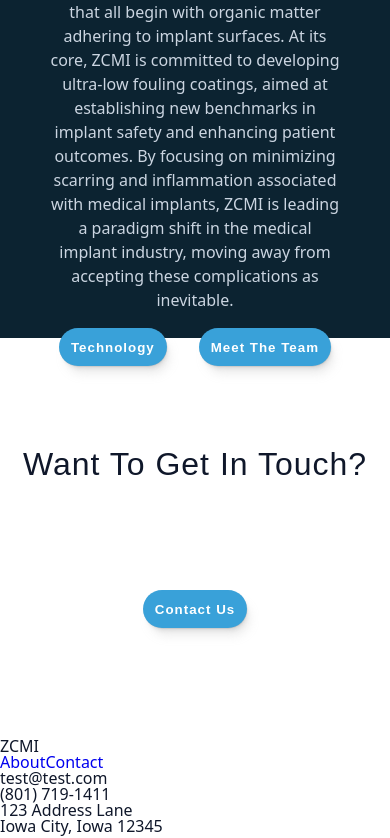
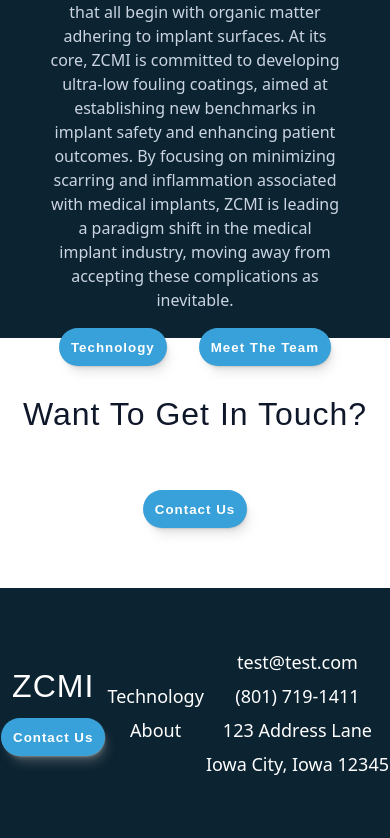
Before and after one commit to notacoham/zwicoat, a React (Vite) app: page / in a window 390 px wide. Shown: the part 2052-2890 px from the top of the page. Built offline with nearby package versions, Linux system fonts and the light colour scheme; a web font is replaced by a local one.

Commit message:
add footer wrapper and adjust styling for responsiveness

```diff
--- a/src/assets/wrappers/ContactCardWrapper.js
+++ b/src/assets/wrappers/ContactCardWrapper.js
@@ -8,14 +8,19 @@ const Wrapper = styled.nav`
     flex-direction: column;
     justify-content: space-evenly;
     align-items: center;
-    height: 400px;
-  }
-
-  .contact-header {
+    height: 250px;
   }
 
   .contact-btn {
   }
+
+  @media (min-width: 768px) {
+    display: flex;
+    flex-direction: column;
+    justify-content: space-evenly;
+    align-items: center;
+    height: 400px;
+  }
 `;
 
 export default Wrapper;
--- /dev/null
+++ b/src/assets/wrappers/FooterWrapper.js
@@ -0,0 +1,58 @@
+import styled from 'styled-components';
+
+const Wrapper = styled.nav`
+  background-color: #0c2331;
+
+  .footer-center {
+    display: flex;
+    flex-direction: row;
+    justify-content: space-around;
+    height: 250px;
+    align-items: center;
+  }
+  .footer-logo {
+    display: flex;
+    flex-direction: column;
+    justify-content: space-evenly;
+    align-items: center;
+    gap: 1rem;
+  }
+
+  .footer-header {
+    color: var(--white);
+  }
+
+  .footer-links {
+    display: flex;
+    flex-direction: column;
+    justify-content: space-evenly;
+    align-items: center;
+    gap: 1rem;
+  }
+
+  .footer-link {
+    color: var(--white);
+    text-decoration: none;
+    font-size: 18px;
+  }
+
+  .footer-link:hover {
+    transition: var(--transition);
+    color: var(--primary-3);
+  }
+
+  .footer-info {
+    display: flex;
+    flex-direction: column;
+    justify-content: space-evenly;
+    align-items: center;
+    gap: 1rem;
+  }
+
+  .footer-contacts {
+    font-size: 18px;
+    color: var(--white);
+  }
+`;
+
+export default Wrapper;
--- a/src/components/Footer.jsx
+++ b/src/components/Footer.jsx
@@ -1,17 +1,22 @@
 import React from 'react';
 import { NavLink } from 'react-router-dom';
+import Wrapper from '../assets/wrappers/FooterWrapper';
 
 const Footer = () => {
   return (
+    <Wrapper>
       <footer>
         <div className="footer-center">
-        <span className="footer-logo">ZCMI</span>
+          <div className="footer-logo">
+            <h1 className="footer-header">ZCMI</h1>
+            <button className="btn contact-btn">Contact Us</button>
+          </div>
           <div className="footer-links">
+            <NavLink to="/technology" className="footer-link">
+              Technology
+            </NavLink>
             <NavLink to="/about" className="footer-link">
               About
-          </NavLink>
-          <NavLink to="/contact" className="footer-link">
-            Contact
             </NavLink>
           </div>
           <div className="footer-info">
@@ -22,6 +27,7 @@ const Footer = () => {
           </div>
         </div>
       </footer>
+    </Wrapper>
   );
 };
 
```
Lines whose indentation alone changed are shown as unchanged.
